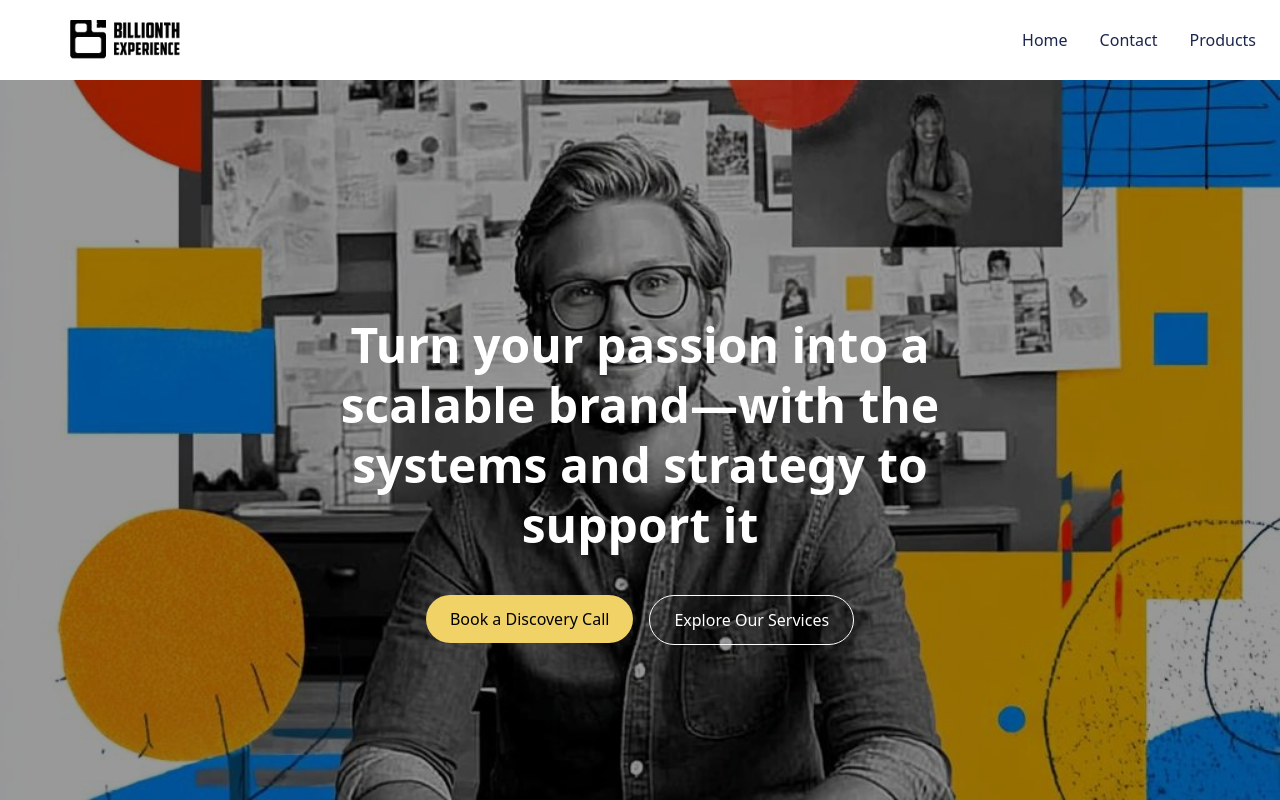
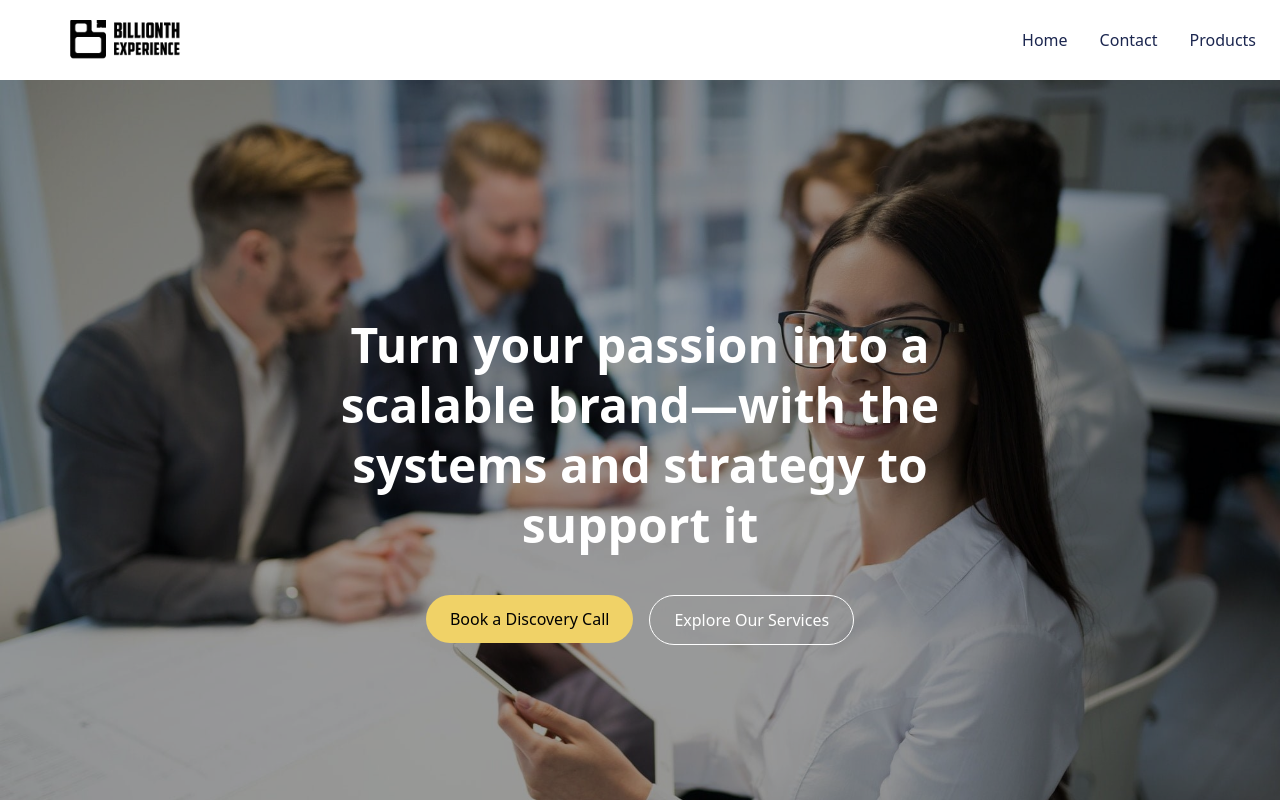
Before and after one commit to Nacho1499/experience, a Next.js app: page / in a window 1280 px wide. Shown: the top 800 px of the page. Built offline with nearby package versions, Linux system fonts and the light colour scheme.

Commit message:
hero changed

```diff
--- a/src/app/components/Hero.tsx
+++ b/src/app/components/Hero.tsx
@@ -9,7 +9,7 @@ const Hero = () => {
     <div className="text-[#2C1F02] font-sans">
       <section
         className="min-h-screen flex flex-col justify-center items-center px-4 text-center bg-cover  bg-center relative bg-fixed "
-        style={{ backgroundImage: "url('/pic1.jpg')" }} // Replace with your image path
+        style={{ backgroundImage: "url('/hero.jpg')" }} // Replace with your image path
       >
         {/* Overlay */}
         <motion.div
```
